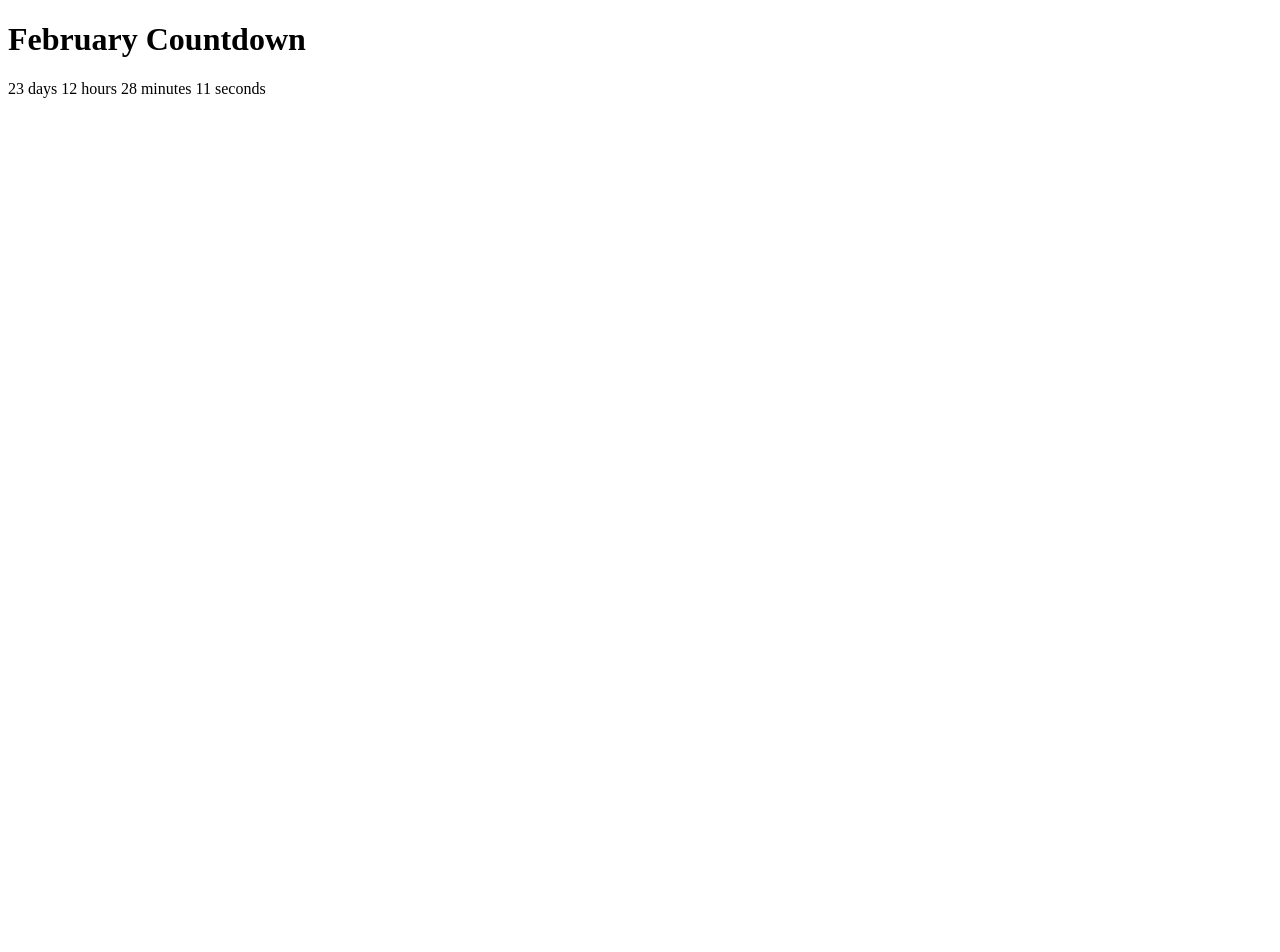
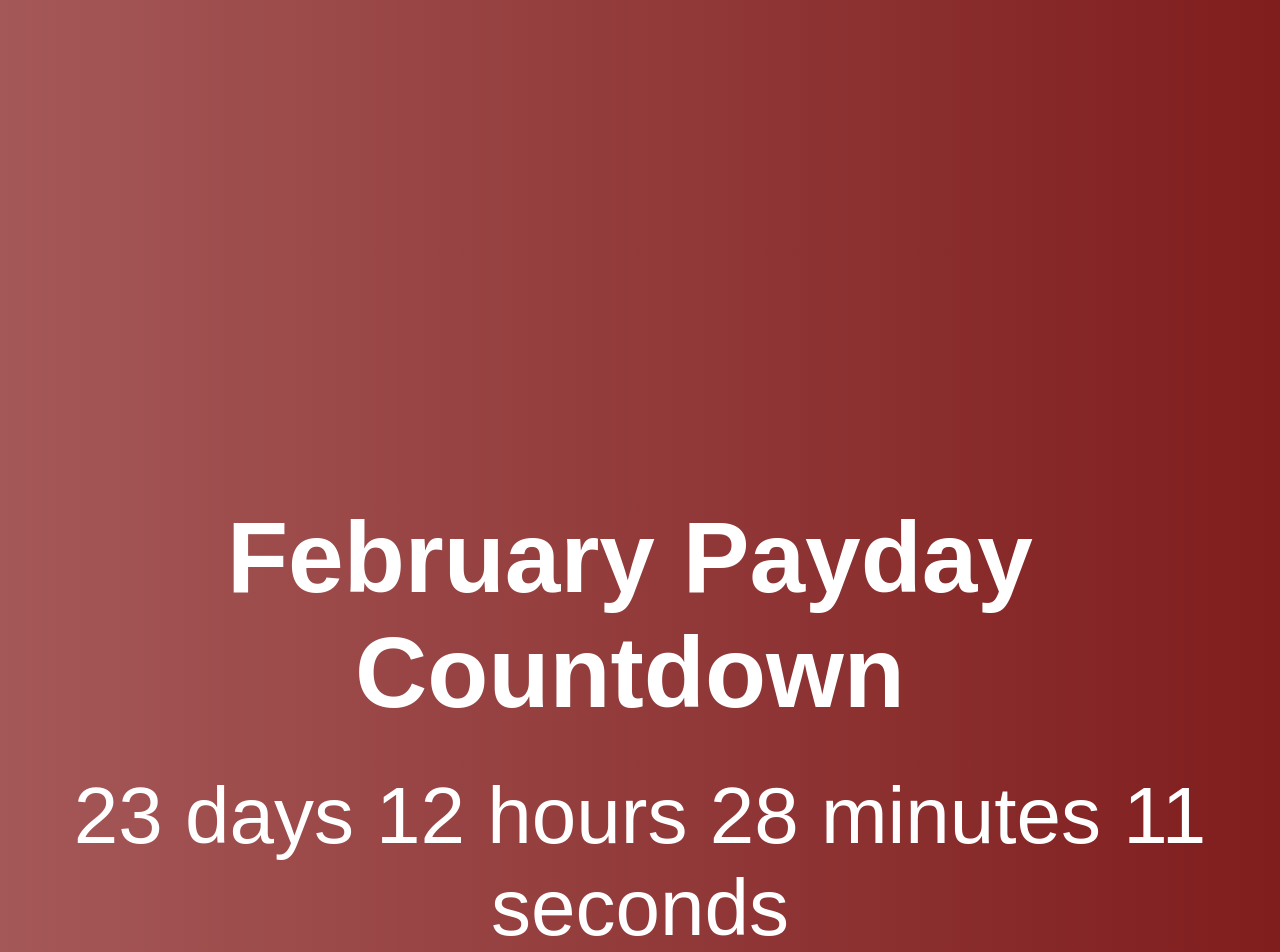
Before and after one commit to Billson7/Payday-Countdown, a React (Create React App) app: page / in a window 1280 px wide. Shown: the top 952 px of the page. Before the commit the page ends 800 px from the top, so only its background shows below. Built offline with nearby package versions, Linux system fonts and the light colour scheme.

Commit message:
basic styling, dynamic header, some seperation

```diff
--- a/src/App.css
+++ b/src/App.css
@@ -1,38 +1,47 @@
-.App {
+main {
+  display: flex;
+  flex-direction: column;
+  justify-content: space-evenly;
+  align-items: center;
+  height: 100vh;
+}
+
+.countdown-page {
+  display: flex;
+  flex-direction: column;
+  justify-content: space-evenly;
+  align-items: center;
+}
+
+.timer {
+  flex-direction: column;
+  margin: 250px 20px 20px 20px;
+  font-size: 30px;
+  color: white;
   text-align: center;
 }
 
-.App-logo {
-  height: 40vmin;
-  pointer-events: none;
+#header {
+  margin: 20px 0 0 0;
+  font-size: 25px;
+  display: flex;
+  color: white;
+  text-align: center;
 }
 
-@media (prefers-reduced-motion: no-preference) {
-  .App-logo {
-    animation: App-logo-spin infinite 20s linear;
+@media screen and (min-width: 768px) {
+  main {
+    flex-direction: row;
+  }
+  #header {
+    margin: 500px 20px 20px 0;
+    font-size: 100px;
+    text-align: center;
+  }
+  .timer {
+    margin: 20px 20px 20px 20px;
+    flex-direction: row;
+    color: white;
+    font-size: 80px;
   }
 }
-
-.App-header {
-  background-color: #282c34;
-  min-height: 100vh;
-  display: flex;
-  flex-direction: column;
-  align-items: center;
-  justify-content: center;
-  font-size: calc(10px + 2vmin);
-  color: white;
-}
-
-.App-link {
-  color: #61dafb;
-}
-
-@keyframes App-logo-spin {
-  from {
-    transform: rotate(0deg);
-  }
-  to {
-    transform: rotate(360deg);
-  }
-}
--- a/src/App.js
+++ b/src/App.js
@@ -0,0 +1,53 @@
+import React, { useEffect, useState } from "react";
+import Title from "./components/heading";
+import "./App.css";
+const App = () => {
+  const calculateTimeLeft = () => {
+    const difference = +new Date("2020-02-28") - +new Date();
+    let timeLeft = {};
+
+    if (difference > 0) {
+      timeLeft = {
+        days: Math.floor(difference / (1000 * 60 * 60 * 24)),
+        hours: Math.floor((difference / (1000 * 60 * 60)) % 24),
+        minutes: Math.floor((difference / 1000 / 60) % 60),
+        seconds: Math.floor((difference / 1000) % 60)
+      };
+    }
+
+    return timeLeft;
+  };
+
+  const [timeLeft, setTimeLeft] = useState(calculateTimeLeft());
+
+  useEffect(() => {
+    setTimeout(() => {
+      setTimeLeft(calculateTimeLeft());
+    }, 1000);
+  });
+
+  const timerComponents = [];
+
+  Object.keys(timeLeft).forEach(interval => {
+    if (!timeLeft[interval]) {
+      return;
+    }
+
+    timerComponents.push(
+      <span id="time">
+        {timeLeft[interval]} {interval}{" "}
+      </span>
+    );
+  });
+  return (
+    <div className="countdown-page">
+      <h1 id="header">
+        <Title /> Payday Countdown
+      </h1>
+      <div className="timer">
+        {timerComponents.length ? timerComponents : <span>Time's up!</span>}
+      </div>
+    </div>
+  );
+};
+export default App;
--- /dev/null
+++ b/src/components/heading.js
@@ -0,0 +1,27 @@
+import React from "react";
+
+const Title = () => {
+  const today = new Date();
+  const currentMonth = String(today.getMonth() + 1).padStart(2, "0");
+  console.log(currentMonth);
+
+  const months = [
+    "January",
+    "February",
+    "March",
+    "April",
+    "May",
+    "June",
+    "July",
+    "August",
+    "September",
+    "October",
+    "November",
+    "December"
+  ];
+  const d = new Date();
+  const month = months[d.getMonth()];
+
+  return month;
+};
+export default Title;
--- a/src/index.css
+++ b/src/index.css
@@ -1,13 +1,13 @@
-body {
+@import url("https://fonts.googleapis.com/css?family=Source+Sans+Pro:regular,bold,italic&subset=latin,latin-ext");
+
+* {
   margin: 0;
-  font-family: -apple-system, BlinkMacSystemFont, 'Segoe UI', 'Roboto', 'Oxygen',
-    'Ubuntu', 'Cantarell', 'Fira Sans', 'Droid Sans', 'Helvetica Neue',
-    sans-serif;
-  -webkit-font-smoothing: antialiased;
-  -moz-osx-font-smoothing: grayscale;
+  padding: 0;
 }
 
-code {
-  font-family: source-code-pro, Menlo, Monaco, Consolas, 'Courier New',
-    monospace;
+body {
+  font-family: "Nirmala UI", sans-serif;
+  background: #801d1d;
+  background: -webkit-linear-gradient(to right, #a55858, #801d1d);
+  background: linear-gradient(to right, #a55858, #801d1d);
 }
--- a/src/index.js
+++ b/src/index.js
@@ -1,52 +1,6 @@
-import React, { useEffect, useState } from "react";
+import React from "react";
 import ReactDOM from "react-dom";
+import App from "./App";
+import "./index.css";
 
-function CountdownTimer() {
-  const calculateTimeLeft = () => {
-    const difference = +new Date("2020-02-28") - +new Date();
-    let timeLeft = {};
-
-    if (difference > 0) {
-      timeLeft = {
-        days: Math.floor(difference / (1000 * 60 * 60 * 24)),
-        hours: Math.floor((difference / (1000 * 60 * 60)) % 24),
-        minutes: Math.floor((difference / 1000 / 60) % 60),
-        seconds: Math.floor((difference / 1000) % 60)
-      };
-    }
-
-    return timeLeft;
-  };
-
-  const [timeLeft, setTimeLeft] = useState(calculateTimeLeft());
-
-  useEffect(() => {
-    setTimeout(() => {
-      setTimeLeft(calculateTimeLeft());
-    }, 1000);
-  });
-
-  const timerComponents = [];
-
-  Object.keys(timeLeft).forEach(interval => {
-    if (!timeLeft[interval]) {
-      return;
-    }
-
-    timerComponents.push(
-      <span>
-        {timeLeft[interval]} {interval}{" "}
-      </span>
-    );
-  });
-
-  return (
-    <div>
-      <h1>February Countdown</h1>
-      {timerComponents.length ? timerComponents : <span>Time's up!</span>}
-    </div>
-  );
-}
-
-const rootElement = document.getElementById("root");
-ReactDOM.render(<CountdownTimer />, rootElement);
+ReactDOM.render(<App />, document.getElementById("root"));
```
